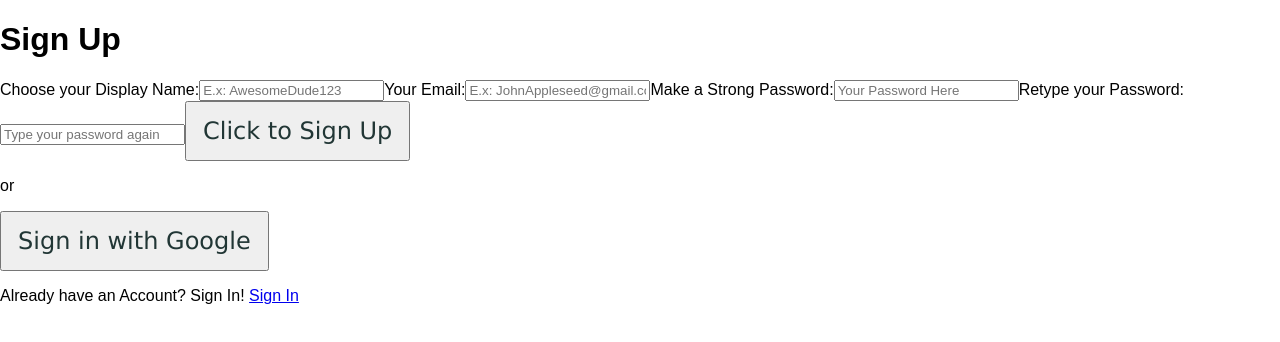
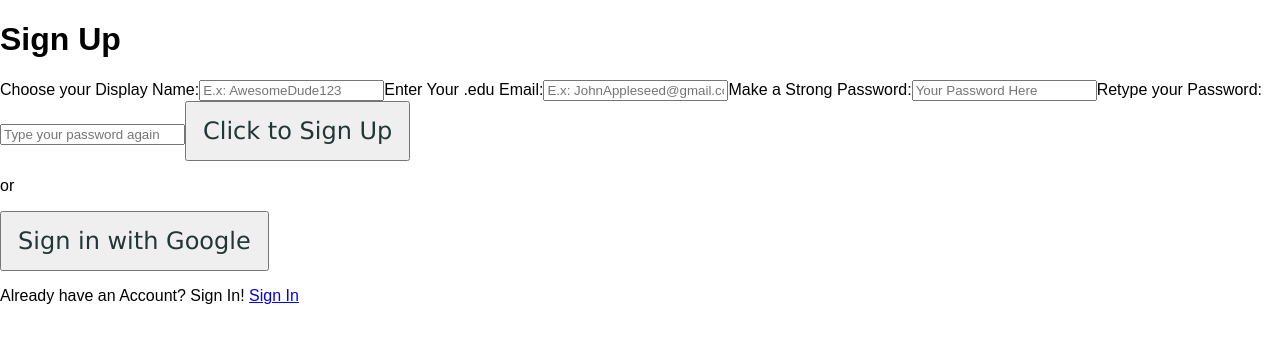
Before and after one commit to googleinterns/step120-2020, a React (Create React App) app: page /signIn/signUp in a window 1280 px wide. Shown: the top 342 px of the page. Built offline with nearby package versions, Linux system fonts and the light colour scheme; no server answers.

Commit message:
Made suggested changes to hide API key and remove console.logs

```diff
--- a/src/AuthenticationApp/MainComponents/SignInPage.js
+++ b/src/AuthenticationApp/MainComponents/SignInPage.js
@@ -8,7 +8,6 @@ const SignInPage = () => {
   const [error, setError] = useState(null);
 
   const signInHandler = async (event,email,password) => {
-      console.log("been called");
     event.preventDefault();
     authentication.signInWithEmailAndPassword(email, password).catch(error => {
         setError("Error signing in with password and email!");
--- a/src/AuthenticationApp/MainComponents/SignUpPage.js
+++ b/src/AuthenticationApp/MainComponents/SignUpPage.js
@@ -29,9 +29,8 @@ const SignUpPage = () => {
                     user.updateProfile({
                         displayName: displayName
                     }).then(() => {
-                        console.log("update successful");
+                        generateUserDocument(user);
                     })
-                    generateUserDocument(user);
                 }
             } catch(error) {
                 setError('Error signing up with email and password, ' + error.message);
@@ -82,7 +81,7 @@ const SignUpPage = () => {
               onChange={(event) => onDisplayNameChangeHandler(event)}
             />
             <label htmlFor="userEmail" className="block">
-              Your Email:
+              Enter Your .edu Email:
             </label>
             <input
               type="userEmail"
--- a/src/AuthenticationApp/firebase.js
+++ b/src/AuthenticationApp/firebase.js
@@ -2,9 +2,10 @@ import firebase from "firebase/app";
 import "firebase/auth";
 import "firebase/firestore";
 import "firebase/analytics";
+import APIKey from "./APIKey";
 
 const firebaseConfig = {
-    apiKey: "AIzaSyAjse2YjCJHUUe5w1i7I9jkjH8cqqRcAIU",
+    apiKey: APIKey,
     authDomain: "step120-2020.firebaseapp.com",
     databaseURL: "https://step120-2020.firebaseio.com",
     projectId: "step120-2020",
```
Also changed, not shown: 1 other file (tests, documents, lock files or other folders).
